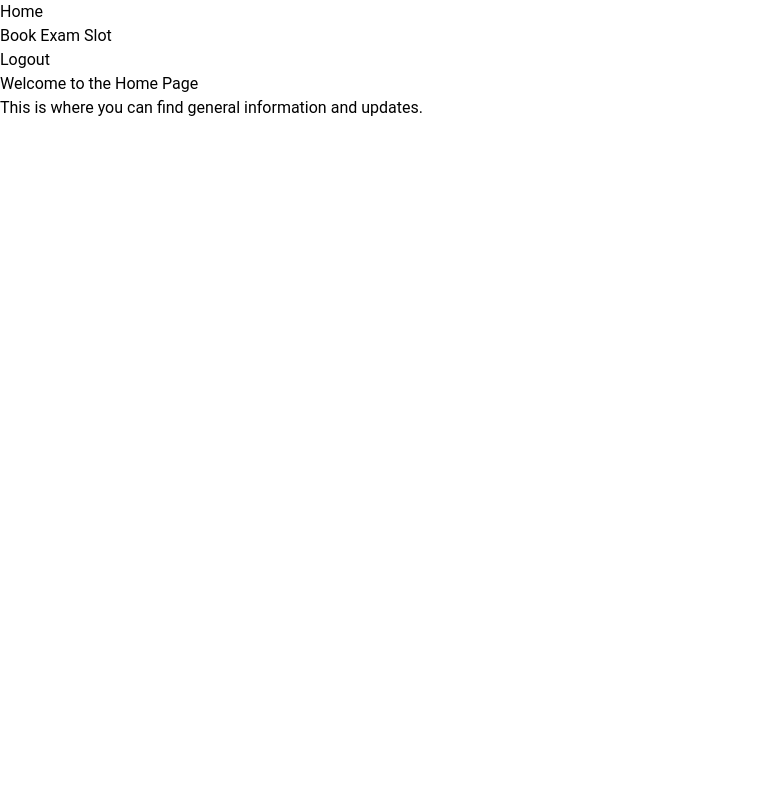
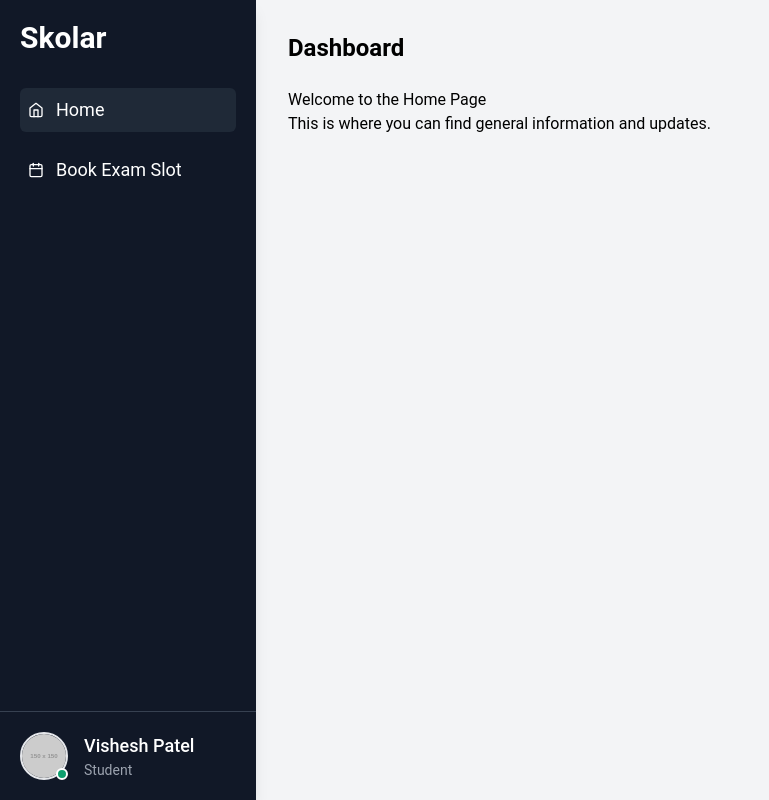
Before and after one commit to devmak122/quiz-dash, a React (Create React App) app in the folder client/: page /DashBoard in a window 1280 px wide. Shown: the whole page, without its empty margins (0-769 px from the left). Built offline with nearby package versions, Linux system fonts and the light colour scheme.

Commit message:
update10.0

```diff
--- a/client/src/components/BookSlot/BookExamSlot.jsx
+++ b/client/src/components/BookSlot/BookExamSlot.jsx
@@ -1,51 +1,57 @@
-import React, { useState, useEffect } from 'react';
-import CalendarComponent from './CalendarComponent';
-import ExamCard from './ExamCard';
-import axios from 'axios';
-import './Slot.css';
+import React from 'react';
+import ExamSlotCard from './ExamSlotCard'; // Ensure correct import
 
 const BookExamSlot = () => {
-  const [date, setDate] = useState(new Date());
-  const [slots, setSlots] = useState([]);
-  const [examDetails, setExamDetails] = useState([]);
+  const examSlots = [
+    {
+      name: 'Full Stack Development',
+      available: 'AVAILABLE TODAY',
 
-  useEffect(() => {
-    axios.get('/api/exams').then(response => {
-      setExamDetails(response.data);
-    });
-  }, []);
+      times: ['11:00 AM TO 12:00 PM', '12:00 PM TO 1:00 PM', '1:00 AM TO 2:00 PM', '2:00 AM TO 3:00 PM', '3:00 AM TO 4:00 PM'],
+    },
+    {
+      name: 'Full Stack Development',
+      available: 'FULL',
 
-  const handleDateChange = (date) => {
-    setDate(date);
-    // Fetch available slots for the selected date from backend
-    axios.get('/api/slots', { params: { date: date.toISOString().split('T')[0] } }).then(response => {
-      setSlots(response.data);
-    });
-  };
+      times: [],
+    },
+    {
+      name: 'Front End Development',
+      available: 'AVAILABLE TODAY',
 
-  const handleSlotBooking = (slotId) => {
-    // Implement slot booking logic here
-    axios.post('/api/book-slot', { slotId }).then(response => {
-      console.log(response.data);
-    });
-  };
+      times: ['11:00 AM TO 12:00 PM', '12:00 PM TO 1:00 PM', '1:00 AM TO 2:00 PM', '2:00 AM TO 3:00 PM', '3:00 AM TO 4:00 PM'],
+    },
+    {
+      name: 'Back End Development',
+      available: 'AVAILABLE TODAY',
+
+   times: ['11:00 AM TO 12:00 PM', '12:00 PM TO 1:00 PM', '1:00 AM TO 2:00 PM', '2:00 AM TO 3:00 PM', '3:00 AM TO 4:00 PM'],
+    },
+    {
+      name: 'UI UX ',
+      available: 'AVAILABLE TODAY',
+
+   times: ['11:00 AM TO 12:00 PM', '12:00 PM TO 1:00 PM', '1:00 AM TO 2:00 PM', '2:00 AM TO 3:00 PM', '3:00 AM TO 4:00 PM'],
+    },
+    {
+      name: 'Graphic Designer ',
+      available: 'AVAILABLE TODAY',
+
+      times: ['11:00 AM TO 12:00 PM', '12:00 PM TO 1:00 PM', '1:00 AM TO 2:00 PM', '2:00 AM TO 3:00 PM', '3:00 AM TO 4:00 PM'],
+    },
+    {
+      name: 'Digital Marketing ',
+      available: 'AVAILABLE TODAY',
+
+      times: ['11:00 AM TO 12:00 PM', '12:00 PM TO 1:00 PM', '1:00 AM TO 2:00 PM', '2:00 AM TO 3:00 PM', '3:00 AM TO 4:00 PM'],
+    },
+  ];
 
   return (
-    <div>
-      <h1>Book Exam Slot</h1>
-      <CalendarComponent date={date} onDateChange={handleDateChange} />
-      <div className="slots">
-        {slots.map(slot => (
-          <div key={slot.id} className={`slot ${slot.isBusy ? 'busy' : ''}`} onClick={() => handleSlotBooking(slot.id)}>
-            {slot.time}
-          </div>
-        ))}
-      </div>
-      <div className="exam-details">
-        {examDetails.map(exam => (
-          <ExamCard key={exam.id} exam={exam} />
-        ))}
-      </div>
+    <div className="grid grid-cols-1 md:grid-cols-2 lg:grid-cols-3 gap-4">
+      {examSlots.map((slot, index) => (
+        <ExamSlotCard key={index} {...slot} />
+      ))}
     </div>
   );
 };
--- a/client/src/components/BookSlot/ExamCard.jsx
+++ /dev/null
@@ -1,13 +0,0 @@
-import React from 'react';
-
-const ExamCard = ({ exam }) => {
-  return (
-    <div className="exam-card">
-      <h2>{exam.title}</h2>
-      <p>{exam.description}</p>
-      {/* Display other exam details here */}
-    </div>
-  );
-};
-
-export default ExamCard;
--- /dev/null
+++ b/client/src/components/BookSlot/ExamSlotCard.jsx
@@ -0,0 +1,51 @@
+import React,{useState} from 'react';
+import PropTypes from 'prop-types';
+import CalendarComponent from './CalendarComponent';
+
+const ExamSlotCard = ({ name, specialty, available, times }) => {
+    const [dropdownOpen, setDropdownOpen] = useState(false);
+  return (
+    <div className="max-w-sm rounded overflow-hidden shadow-lg bg-white">
+      <div className="px-6 py-4">
+        <div className="font-bold text-xl mb-2">{name}</div>
+
+        <div className="flex items-center my-4">
+
+          <div className="text-sm">
+            <p className="text-gray-900 leading-none">{specialty}</p>
+            <p className="text-green-500">{available}</p>
+          </div>
+        </div>
+
+        <div className="grid grid-cols-3 gap-2">
+          {times.map((time, index) => (
+            <button
+              key={index}
+              className="bg-blue-500 hover:bg-blue-700 text-white font-bold py-2 px-4 rounded"
+            >
+              {time}
+            </button>
+          ))}
+          <button className="bg-gray-300 hover:bg-gray-400 text-gray-800 font-bold py-2 px-4 rounded">
+            More times
+            {dropdownOpen &&
+             (
+                <CalendarComponent/>
+             )}
+          </button>
+        </div>
+      </div>
+    </div>
+  );
+};
+
+ExamSlotCard.propTypes = {
+  name: PropTypes.string.isRequired,
+
+
+  available: PropTypes.string.isRequired,
+
+  times: PropTypes.arrayOf(PropTypes.string).isRequired,
+};
+
+export default ExamSlotCard;
--- a/client/src/components/DashBoard/DashBoard.jsx
+++ b/client/src/components/DashBoard/DashBoard.jsx
@@ -1,31 +1,100 @@
-import React, { useState } from 'react';
+import React, { useState, useEffect, useRef } from 'react';
+import { useNavigate } from 'react-router-dom';
+import { FiHome, FiCalendar, FiLogOut, FiUser } from 'react-icons/fi';
 import Home from '../Home/Home';
+import Profile from "../Profile/Profile";
 import BookExamSlot from '../BookSlot/BookExamSlot';
-
-import { useNavigate } from 'react-router-dom';
 
 const Dashboard = () => {
   const [activePage, setActivePage] = useState('home');
+  const [dropdownOpen, setDropdownOpen] = useState(false);
   const navigate = useNavigate();
+  const dropdownRef = useRef(null);
 
   const handleLogout = () => {
     localStorage.clear();
     navigate("/login");
   };
 
+
+
+
+
+
   return (
-    <div className="dashboard">
-      <div className="sidebar">
-        <ul>
-          <li onClick={() => setActivePage('home')}>Home</li>
-          <li onClick={() => setActivePage('book')}>Book Exam Slot</li>
-          <li onClick={handleLogout}>Logout</li>
-        </ul>
-      </div>
-      <div className="main-content">
-        {activePage === 'home' && <Home />}
-        {activePage === 'book' && <BookExamSlot />}
-      </div>
+    <div className="min-h-screen flex bg-gray-100">
+      <aside className="w-1/5 bg-gray-900 text-white flex flex-col justify-between shadow-lg">
+        <div className="p-5">
+          <h2 className="text-3xl font-bold mb-8">Skolar</h2>
+          <ul className="space-y-4">
+            <li
+              className={`flex items-center p-2 rounded-md cursor-pointer hover:bg-gray-800 transition duration-300 ${activePage === 'home' ? 'bg-gray-800' : ''}`}
+              onClick={() => setActivePage('home')}
+            >
+              <FiHome className="mr-3" />
+              <span className="text-lg">Home</span>
+            </li>
+            <li
+              className={`flex items-center p-2 rounded-md cursor-pointer hover:bg-gray-800 transition duration-300 ${activePage === 'book' ? 'bg-gray-800' : ''}`}
+              onClick={() => setActivePage('book')}
+            >
+              <FiCalendar className="mr-3" />
+              <span className="text-lg">Book Exam Slot</span>
+            </li>
+          </ul>
+        </div>
+        <div className="p-5 border-t border-gray-700 relative">
+          <div className="relative">
+            <div className="flex items-center cursor-pointer" onClick={() => setDropdownOpen(!dropdownOpen)} ref={dropdownRef}>
+              <div className="relative w-12 h-12">
+                <img
+                  src="https://via.placeholder.com/150" // Replace with user's profile picture URL
+                  alt="Profile"
+                  className="w-full h-full rounded-full border-2 border-gray-200"
+                />
+                <div className="absolute bottom-0 right-0 w-3 h-3 bg-green-500 border-2 border-white rounded-full"></div>
+              </div>
+              <div className="ml-4">
+                <span className="block text-lg font-medium">Vishesh Patel</span>
+                <span className="block text-sm text-gray-400">Student</span>
+              </div>
+            </div>
+            {dropdownOpen && (
+              <div className="absolute right-0 top-0 mt-10 transform -translate-y-full w-64 bg-white font-bold text-black rounded-md shadow-lg z-50">
+                <ul className="py-2">
+                <li   className={`px-4 py-2 hover:bg-gray-100 border-b-2 border-gray-300 cursor-pointer ${activePage === 'Profile' ? 'bg-gray-800' : ''}`}
+              onClick={() => setActivePage('Profile')}
+            >
+              <span className="text-lg">Profile</span>
+            </li>
+                  <li className="px-4 py-2 hover:bg-gray-100 cursor-pointer"><button
+            onClick={handleLogout}
+            className="flex items-center p-2  bg-whitetransition duration-300 text-black"
+          >
+            <FiLogOut className="mr-3" />
+            <span className="text-lg">Logout</span>
+          </button></li>
+                </ul>
+              </div>
+            )}
+          </div>
+        </div>
+      </aside>
+      <main className="flex-grow p-8 overflow-y-auto">
+  <header className="flex items-center justify-between mb-6">
+    <h1 className="text-2xl font-bold">
+      {activePage === 'home' && 'Dashboard'}
+      {activePage === 'book' && 'Book Exam Slot'}
+      {activePage === 'Profile' && 'Profile'}
+    </h1>
+  </header>
+  <section>
+    {activePage === 'home' && <Home />}
+    {activePage === 'book' && <BookExamSlot />}
+    {activePage === 'Profile' && <Profile />}
+  </section>
+</main>
+
     </div>
   );
 };
--- a/client/src/components/DashBoard/Sidebar.jsx
+++ b/client/src/components/DashBoard/Sidebar.jsx
@@ -1,15 +1,13 @@
-import React from 'react';
+import React from 'react'
 
-const Sidebar = ({ setActivePage, handleLogout }) => {
+const Sidebar = () => {
   return (
-    <div className="sidebar">
-      <ul>
-        <li onClick={() => setActivePage('home')}>Home</li>
-        <li onClick={() => setActivePage('book')}>Book Exam Slot</li>
-        <li onClick={handleLogout}>Logout</li>
-      </ul>
+    <div>
+      <div className=''>
+
+      </div>
     </div>
-  );
-};
+  )
+}
 
-export default Sidebar;
+export default Sidebar
--- a/client/src/components/Login.jsx
+++ b/client/src/components/Login.jsx
@@ -26,7 +26,9 @@ const Login = () => {
     onSubmit: async (values, { setSubmitting, setErrors }) => {
       try {
         const res = await axios.post('http://localhost:5000/api/auth/login', values);
-        localStorage.setItem('token', res.data.token);
+        const { token, user } = res.data;
+        localStorage.setItem('token', token);
+        localStorage.setItem('user', JSON.stringify(user));
         toast.success('Login successful!', {
           position: 'top-center',
           autoClose: 2000,
@@ -35,7 +37,7 @@ const Login = () => {
           pauseOnHover: true,
           draggable: true,
         });
-        setTimeout(() => navigate('/DashBoard'), 3500);
+        setTimeout(() => navigate('/Dashboard'), 3500);
       } catch (err) {
         setErrors({ submit: err.response?.data?.message || 'Something went wrong. Please try again.' });
         toast.error(err.response?.data?.message || 'Something went wrong. Please try again.');
--- /dev/null
+++ b/client/src/components/Profile/Profile.jsx
@@ -0,0 +1,11 @@
+import React from 'react'
+
+const Profile = () => {
+  return (
+    <div>
+      sdcds nsmkfsd
+    </div>
+  )
+}
+
+export default Profile
```
Also changed, not shown: client/src/components/BookSlot/Slot.css (deleted).
